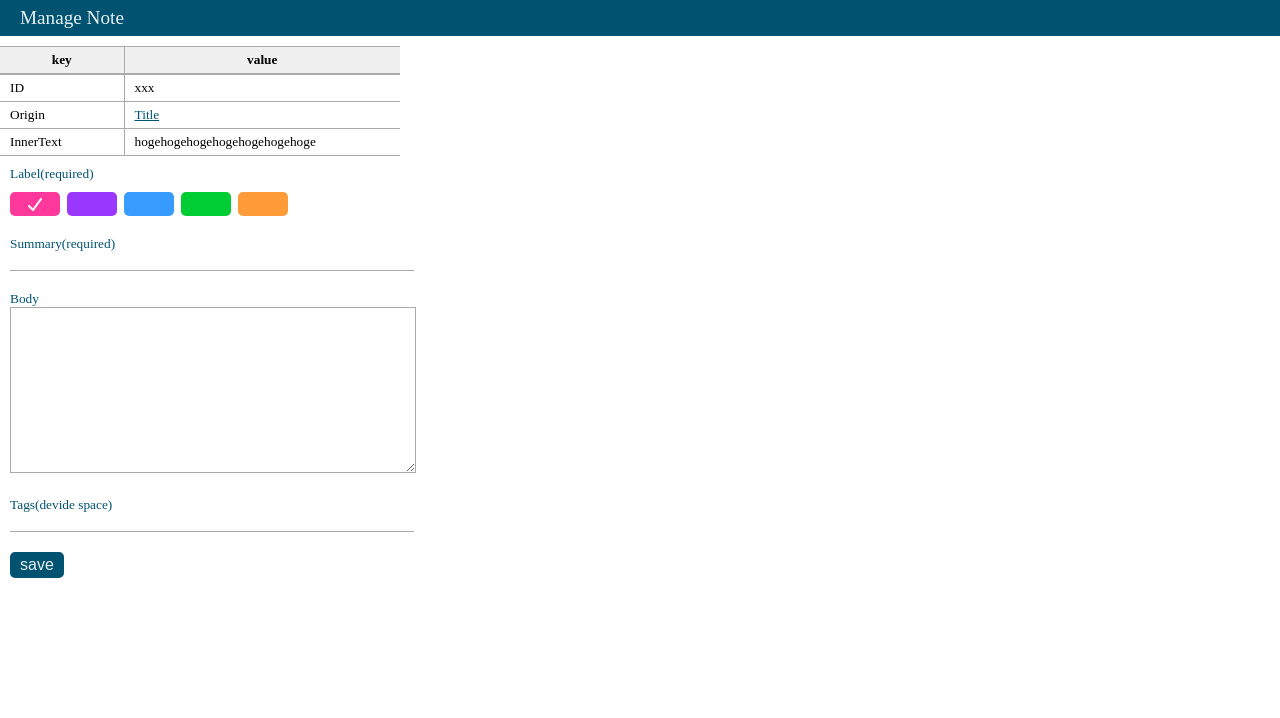
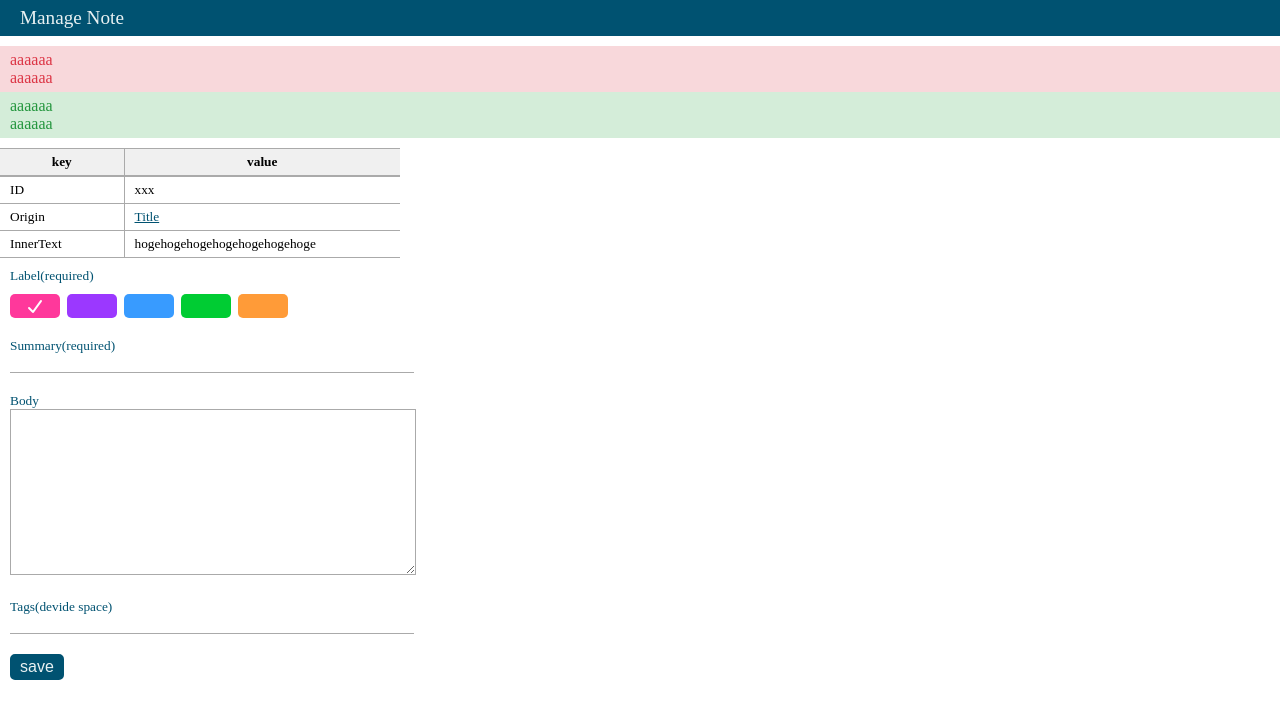
Before and after one commit to akubi0w1/page-note, a browser extension: page mock/manage_note_edit_design.html in a window 1280 px wide. Drawn offline with Linux system fonts and the light colour scheme.

Commit message:
notifywo

```diff
--- a/mock/manage_note_edit_design.html
+++ b/mock/manage_note_edit_design.html
@@ -15,6 +15,21 @@
   </div>
 
   <div class="container">
+    <div id="notify" class="mt-10">
+      <div class="notify-bar notify-bar-wide notify-bar-error">
+        <ul>
+          <li>aaaaaa</li>
+          <li>aaaaaa</li>
+        </ul>
+      </div>
+      <div class="notify-bar notify-bar-wide notify-bar-success">
+        <ul>
+          <li>aaaaaa</li>
+          <li>aaaaaa</li>
+        </ul>
+      </div>
+    </div>
+
     <div class="table mt-10">
       <table style="font-size: smaller; min-width: 400px;">
         <thead>
--- a/src/assets/sass/manage.scss
+++ b/src/assets/sass/manage.scss
@@ -5,6 +5,9 @@ $accent-hover-color: #5996ac;
 $sub-color: #aaaaaa;
 $danger-color: #dc3545;
 $danger-hover-color: #e6717c;
+$danger-sub-color: #f8d8db;
+$success-color: #24963e;
+$success-sub-color: #d4edd9;
 
 
 $label-color: #00C0CC;
@@ -77,6 +80,27 @@ a {
     }
   }
 }
+
+.notify-bar {
+  border-radius: 5px;
+  &-wide {
+    border-radius: 0;
+  }
+  ul {
+    margin: 0;
+    padding: 5px 10px;
+    list-style: none;
+  }
+  &-error {
+    background-color: $danger-sub-color;
+    color: $danger-color;
+  }
+  &-success {
+    background-color: $success-sub-color;
+    color: $success-color;
+  }
+}
+
 
 .header {
   background-color: $accent-color;
```
Also changed, not shown: src/assets/css/manage.css.
